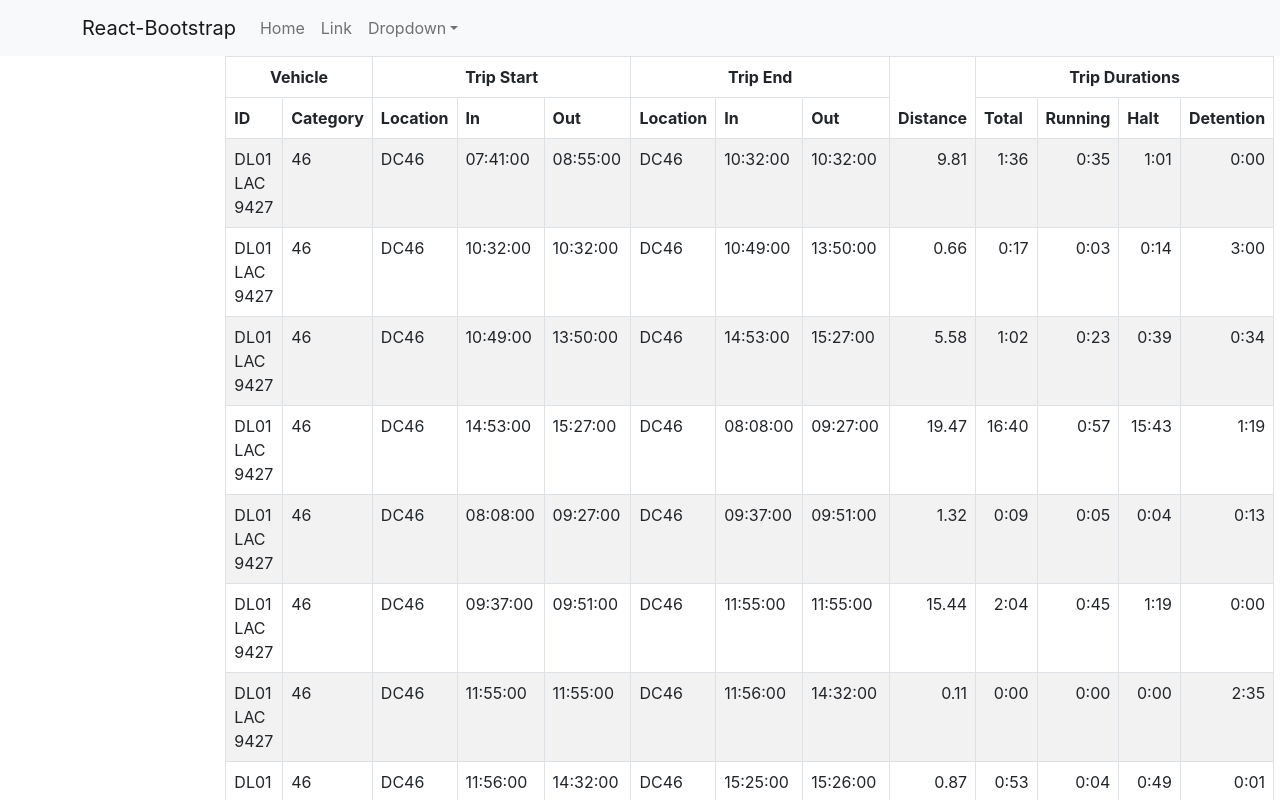
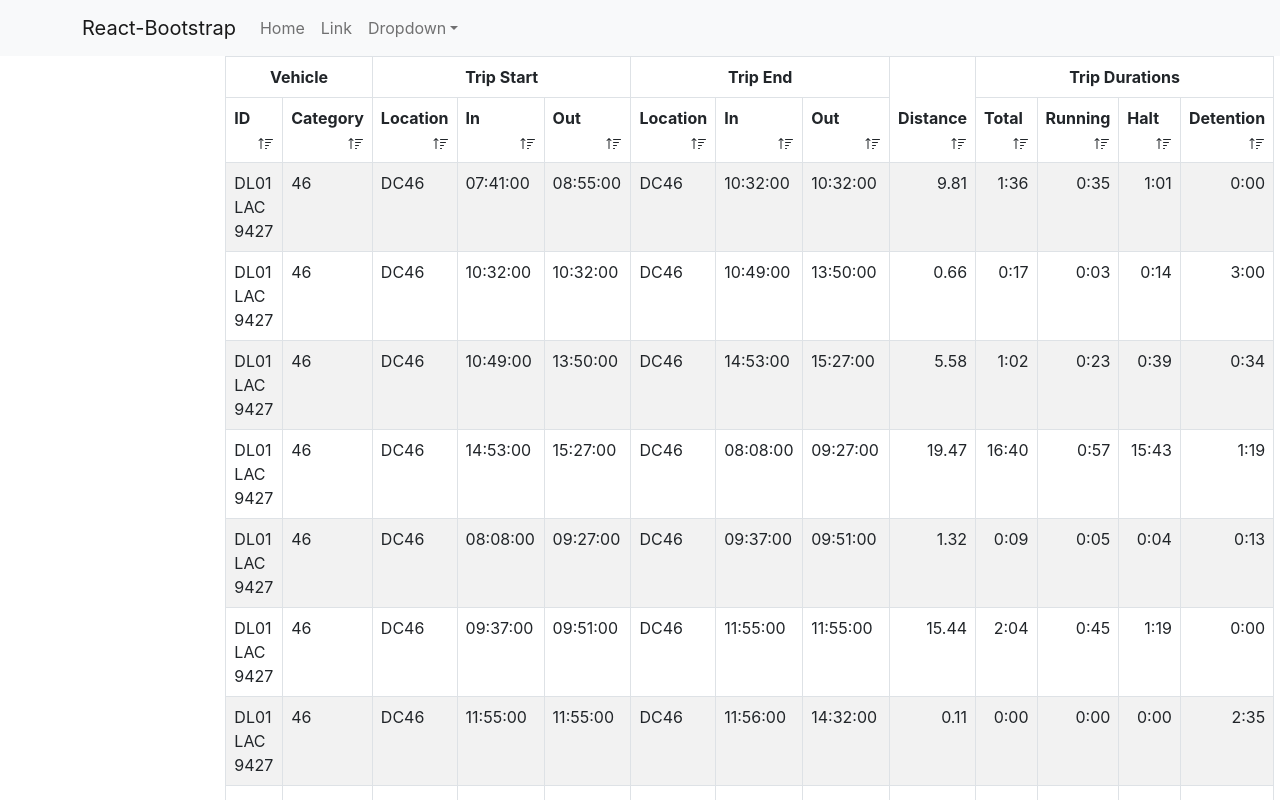
Before and after one commit to sensel-in/react-tutorial, a React (Create React App) app: page / in a window 1280 px wide. Shown: the top 800 px of the page. Built offline with nearby package versions, Linux system fonts and the light colour scheme.

Commit message:
sorting sorted

```diff
--- a/package.json
+++ b/package.json
@@ -9,6 +9,7 @@
     "bootstrap": "^5.2.3",
     "react": "^18.2.0",
     "react-bootstrap": "^2.7.4",
+    "react-bootstrap-icons": "^1.10.3",
     "react-dom": "^18.2.0",
     "react-scripts": "5.0.1",
     "web-vitals": "^2.1.4"
--- a/src/trip-data.js
+++ b/src/trip-data.js
@@ -2,7 +2,7 @@ import data from './data.json';
 
 const cleanedData = data.map((row) => {
     const newRow = {
-        key: row['Trip-ID'],
+        key: row['Trip-No']+'-'+Math.floor(Math.random() * 1000000),
         id: row['Vehicle'],
         category: row['Vehicle-Category'],
         start: {
--- a/src/trip-table.js
+++ b/src/trip-table.js
@@ -1,6 +1,7 @@
 import Table from 'react-bootstrap/Table';
 import tripData from './trip-data';
-
+import { SortUp, SortDown } from 'react-bootstrap-icons';
+import { useState } from 'react';
 function fmtTime(t) {
     return t.toLocaleTimeString('en-US', { hour12: false });
 }
@@ -11,6 +12,71 @@ function fmtDistance(d) {
     return d.toFixed(2);
 }
 function TripTable() {
+    const baseState = {
+        id: 0,
+        category: 0,
+        start: {
+            location: 0,
+            in: 0,
+            out: 0,
+        },
+        end: {
+            location: 0,
+            in: 0,
+            out: 0,
+        },
+        distance: 0,
+        duration: 0,
+        runtime: 0,
+        halttime: 0,
+        detention: 0,
+    };
+    let [sortState, setSortState] = useState(baseState);
+    const handleSort = (field) => {
+        const flds = field.split('.');
+        setSortState((prevState) => {
+            if (flds.length === 1)
+                return { ...baseState, [field]: prevState[field] ? -prevState[field] : 1 };
+            else {
+                const [parent, child] = flds;
+                return { ...baseState, [parent]: { ...baseState[parent], [child]: prevState[parent][child] ? -prevState[parent][child] : 1 } };
+            }
+        });
+    };
+    const SortIcon = (props) => {
+        switch (props.dir) {
+            case 0: return <div  onClick={() => handleSort(props.field)} style={{ textAlign: 'right' }}><SortUp /></div>;
+            case 1: return <div  onClick={() => handleSort(props.field)} style={{ color: 'blue', fontWeight: 'bold', textAlign: 'right' }}><SortUp /></div>;
+            case -1: return <div  onClick={() => handleSort(props.field)} style={{ color: 'blue', textAlign: 'right' }}><SortDown /></div>;
+        }
+        return '??'
+    };
+    const sortBy = (sortState, data) => {
+        const fsf = d => Object.keys(d).find((key) => typeof(d[key]) == 'number' && sortState[key] !== 0)
+        const field = fsf(sortState);
+        if (field) {
+            const dir = sortState[field];
+            const scmp = (typeof(data[0][field]) == 'string');
+            return data.sort((a, b) => {
+                return dir*(scmp?a[field].localeCompare(b[field]):(a[field] - b[field]));
+            });
+        }
+        let f1, f2;
+        if (f2 = fsf(sortState.start)) {
+            f1 = 'start';
+        } else if (f2 = fsf(sortState.end)) {
+            f1 = 'end';
+        }
+        if (f1 && f2) {
+            const dir = sortState[f1][f2];
+            const scmp = (typeof(data[0][f1][f2]) == 'string');
+            return data.sort((a, b) => {
+                return dir*(scmp?a[f1][f2].localeCompare(b[f1][f2]):(a[f1][f2] - b[f1][f2]));
+            });
+        }
+        return data
+    }
+    //console.log(tripData);
     return (<Table striped bordered hover>
       <thead>
         <tr>
@@ -18,30 +84,30 @@ function TripTable() {
         <th colSpan={3} className="text-center">Trip Start</th>
         <th colSpan={3} className="text-center">Trip End</th>
 
-        <th rowSpan={2} className="text-center">Distance</th>
+        <th rowSpan={2} className="text-center">Distance <SortIcon field="distance" dir={sortState.distance} /></th>
 
         <th colSpan={4}  className="text-center">Trip Durations</th>
         </tr>
         <tr>
-        <th>ID</th>
-        <th>Category</th>
+        <th>ID <SortIcon field="id" dir={sortState.id} /></th>
+        <th>Category <SortIcon field="category" dir={sortState.category} /></th>
 
-        <th>Location</th>
-        <th>In</th>
-        <th>Out</th>
+        <th>Location <SortIcon field="start.location" dir={sortState.start.location} /></th>
+        <th>In <SortIcon field="start.in" dir={sortState.start.in} /></th>
+        <th>Out <SortIcon field="start.out" dir={sortState.start.out} /></th>
 
-        <th>Location</th>
-        <th>In</th>
-        <th>Out</th>
+        <th>Location <SortIcon field="end.location" dir={sortState.end.location} /></th>
+        <th>In <SortIcon field="end.in" dir={sortState.end.in} /></th>
+        <th>Out <SortIcon field="end.out" dir={sortState.end.out} /></th>
 
-        <th>Total</th>
-        <th>Running</th>
-        <th>Halt</th>
-        <th>Detention</th>
+        <th>Total <SortIcon field="duration" dir={sortState.duration} /></th>
+        <th>Running <SortIcon field="runtime" dir={sortState.runtime} /></th>
+        <th>Halt <SortIcon field="halttime" dir={sortState.halttime} /></th>
+        <th>Detention <SortIcon field="detention" dir={sortState.detention} /></th>
         </tr>
       </thead>
       <tbody>
-        {tripData.map(row => (<tr key={row.key}>
+        {sortBy(sortState, tripData).map(row => (<tr key={row.key}>
             <td>{row.id}</td>
             <td>{row.category}</td>
 
```
Also changed, not shown: 1 other file (tests, documents, lock files or other folders).
